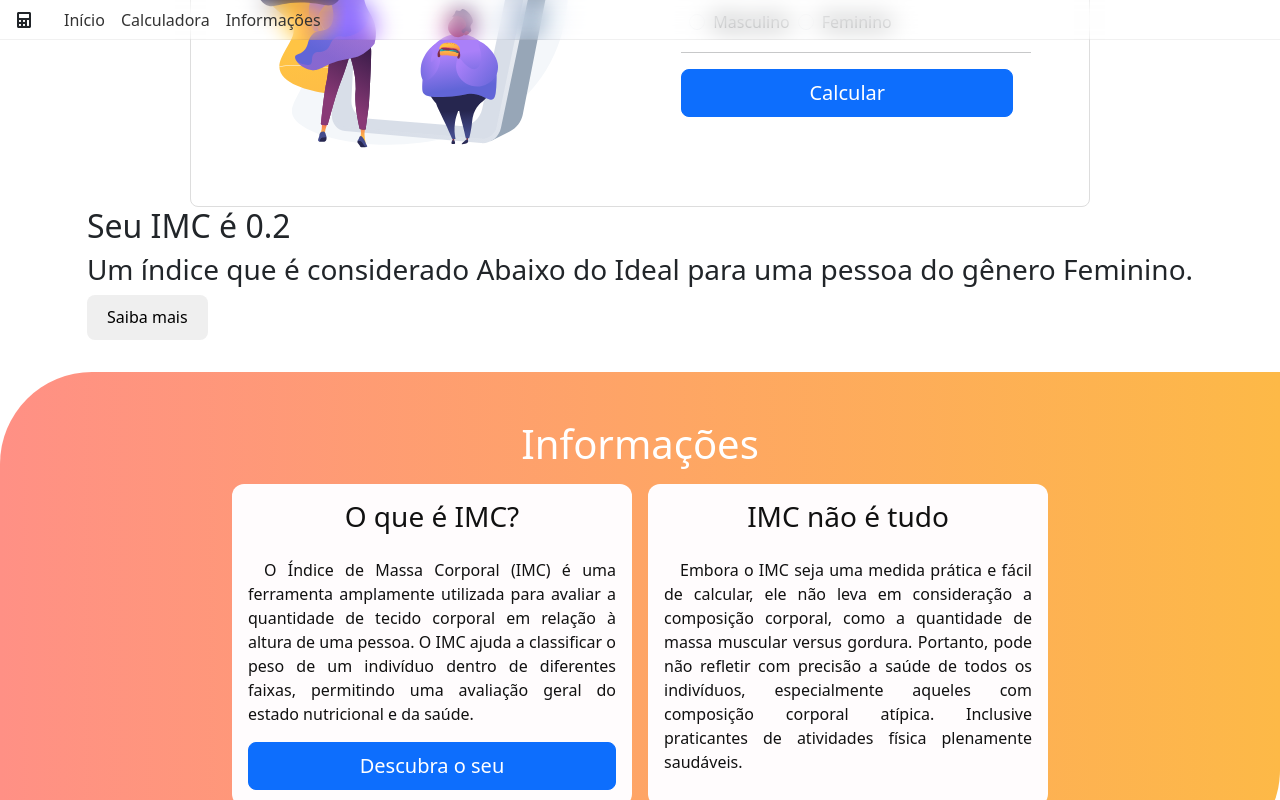
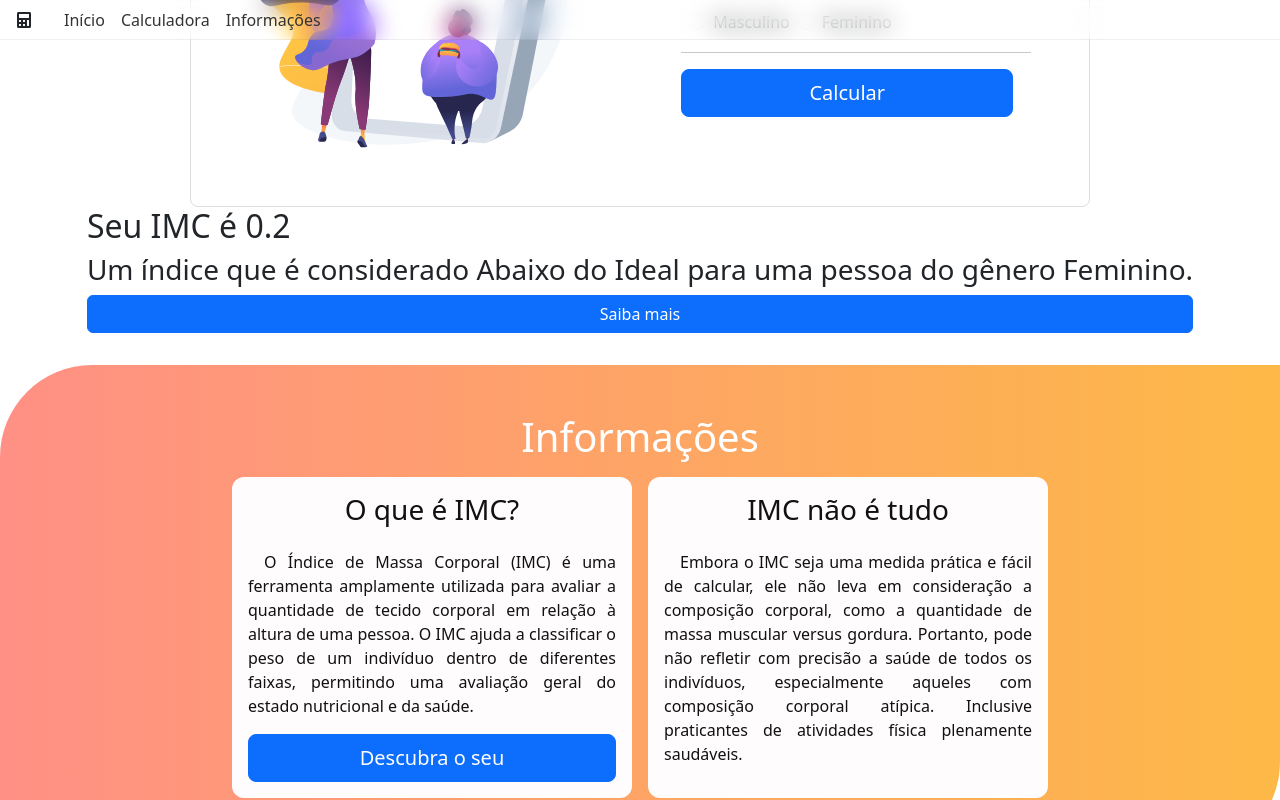
Before and after one commit to DiRezze/calculadora_imc, a React (Vite) app: page / in a window 1280 px wide. Both pictures are taken after typing "5", "5" into the empty fields and a click on the button "Calcular". Shown: the part 496-1296 px from the top of the page. Built offline with nearby package versions, Linux system fonts and the light colour scheme.

Commit message:
add: scrollTo function at results section

```diff
--- a/src/components/results.tsx
+++ b/src/components/results.tsx
@@ -1,4 +1,5 @@
 import { classifyBMI } from "../script/classifyBMI";
+import { scrollTo } from "../script/scrollTo";
 
 interface ResultsProps {
     bmi: number;
@@ -12,12 +13,17 @@ const Results: React.FC<ResultsProps>  = ({ bmi, gender }) => {
 
     if (bmi){
         return(
-            <div className="results" id='results'>
-                <div>
+            <div className="results d-flex flex-column justify-content-center align-itens-center" id='results'>
+                <div className="">
                     <h2>Seu IMC é {bmi}</h2>
                     <h3>Um índice que é considerado <span>{classification}</span> para uma pessoa do gênero {gender}. </h3>
                 </div>
-                <button>Saiba mais</button>
+                <button
+                    onClick={()=>scrollTo('info')}
+                    className="btn btn-primary"
+                >
+                    Saiba mais
+                </button>
             </div>
         );
     }
```
